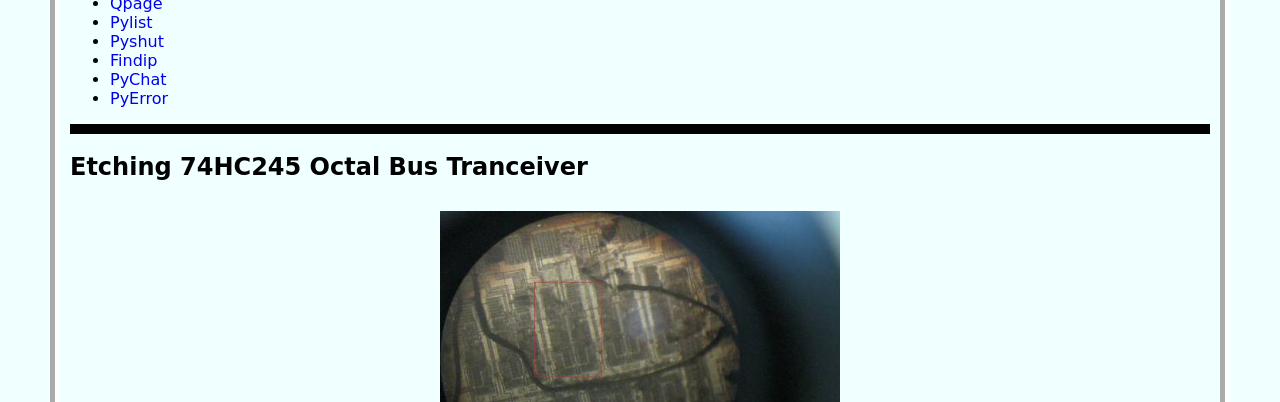
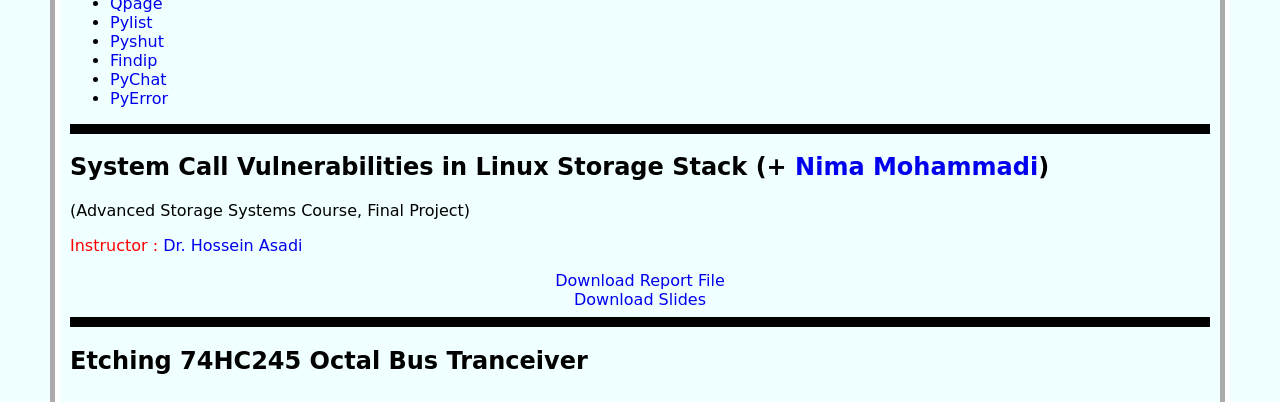
Before and after one commit to sepandhaghighi/sepandhaghighi.github.io, a plain HTML site: page openproject.html in a window 1280 px wide. Shown: the part 327-729 px from the top of the page. Drawn offline with Linux system fonts and the light colour scheme.

Commit message:
new project added

```diff
--- a/openproject.html
+++ b/openproject.html
@@ -54,7 +54,15 @@
         <hr/>
         </div>
 	</div>
-
+        <h2>System Call Vulnerabilities in Linux Storage Stack (+ <a href="https://www.linkedin.com/in/nima-mohamamdi-63a6881a/" target="_blank"> Nima Mohammadi</a>)</h2>
+        <p> (Advanced Storage Systems Course, Final Project)</p>
+    <P style="color:red;" >Instructor : <a href = "http://sharif.edu/~asadi/"> Dr. Hossein Asadi </a></P>
+        <div align="center">
+        <a href="openproject/files/Storage-Report.pdf">Download Report File</a>
+        <br/>
+        <a href="openproject/files/Storage-Slides.pdf">Download Slides</a>
+        <hr/>
+        </div>
         <h2>Etching 74HC245 Octal Bus Tranceiver</h2>
         <div align="center">
         <img src="openproject/photo/1.jpg" width="400px"></img>
```
Also changed, not shown: 2 other files.
